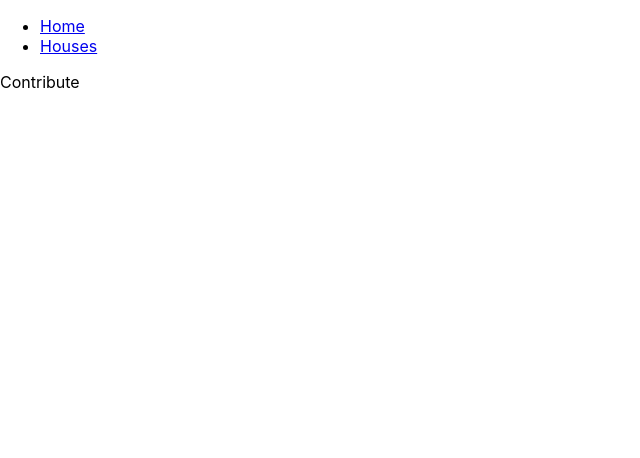
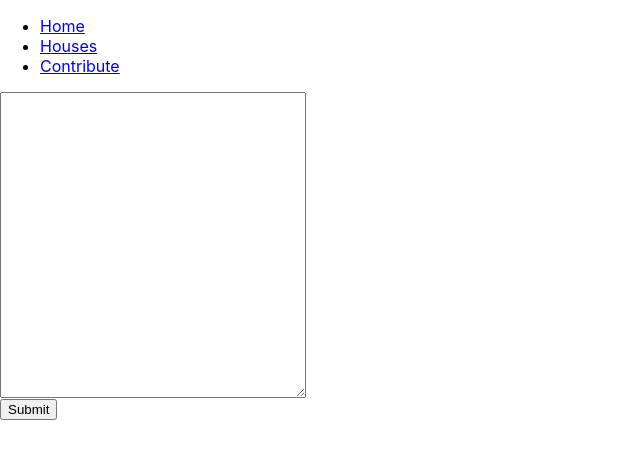
Before and after one commit to SignosRk/class18-project, a React (Create React App) app in the folder client/: page /contribute in a window 1280 px wide. Shown: the top 458 px of the page, without its empty margins (0-640 px from the left). Built offline with nearby package versions, Linux system fonts and the light colour scheme.

Commit message:
Adding component contribute but functionality not ready

```diff
--- a/client/src/App.js
+++ b/client/src/App.js
@@ -16,6 +16,9 @@
                     <li>
                         <Link to="/houses">Houses</Link>
                     </li>
+                    <li>
+                        <Link to="/contribute">Contribute</Link>
+                    </li>
                 </ul>
                 <Switch>
                     <Route exact path="/" component={Home} />
--- a/client/src/components/Contribute.js
+++ b/client/src/components/Contribute.js
@@ -2,6 +2,18 @@
 
 export default class Contribute extends Component {
     render() {
-        return <p>Contribute</p>;
+        return (
+            <form>
+                <textarea
+                    type="text"
+                    style={{
+                        width: '300px',
+                        height: '300px',
+                        display: 'block',
+                    }}
+                />
+                <button type="submit">Submit</button>
+            </form>
+        );
     }
 }
```
